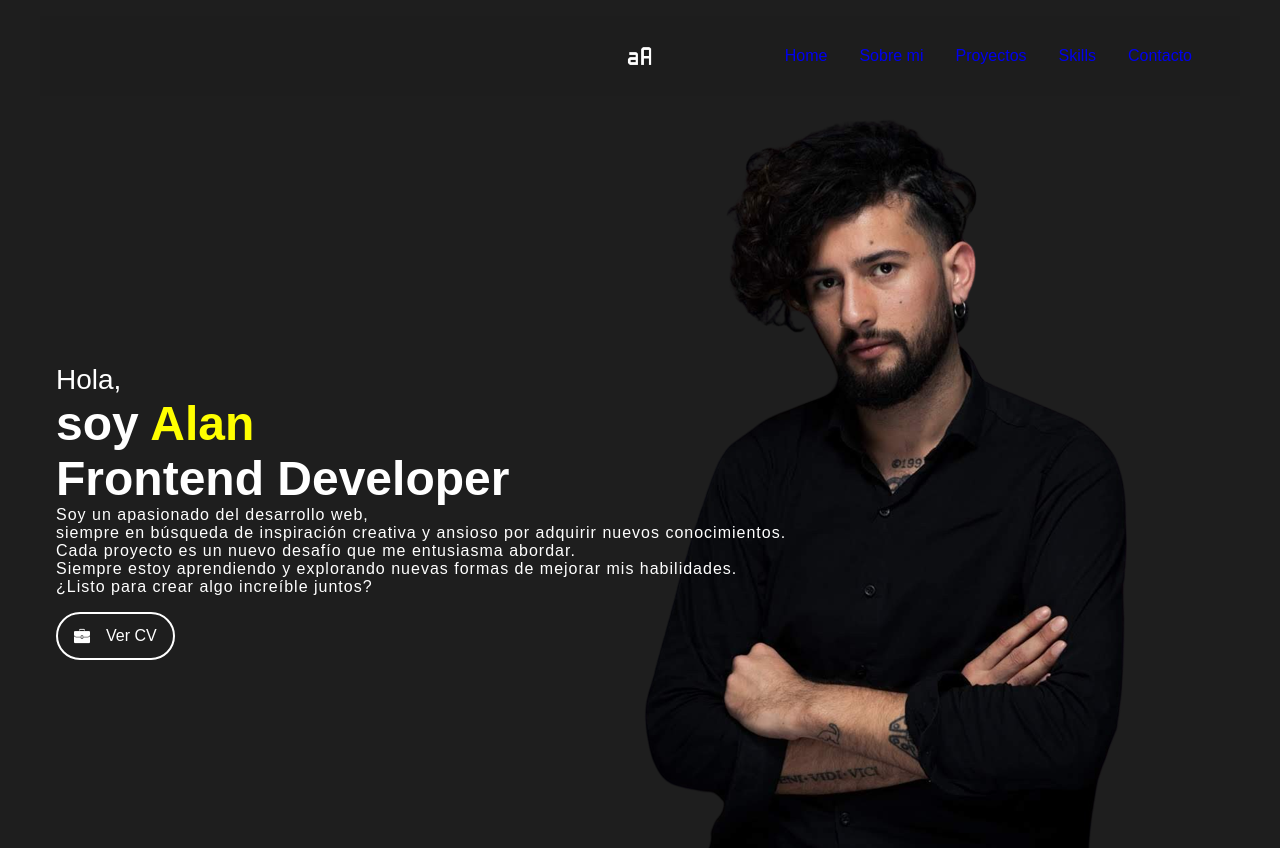
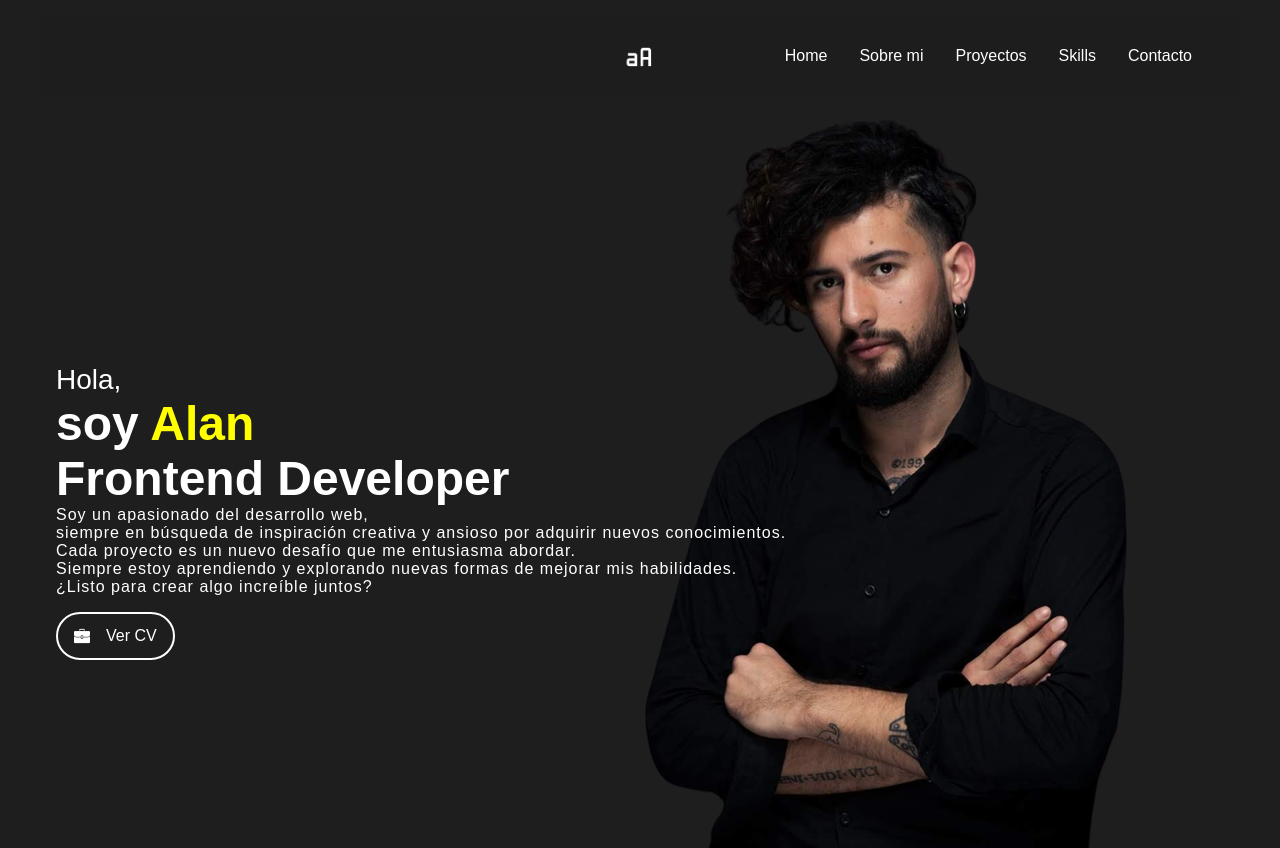
Before and after one commit to alanfrancoa/portfolio, a React (Vite) app in the folder portfolio-personal/: page / in a window 1280 px wide. Built offline with nearby package versions, Linux system fonts and the light colour scheme; a web font is replaced by a local one.

Commit message:
Se modifican estilos de navbar.

```diff
--- a/portfolio-personal/src/Components/NavBar/navbar.css
+++ b/portfolio-personal/src/Components/NavBar/navbar.css
@@ -17,8 +17,10 @@
 /* Estilos para el logo */
 .logo {
   object-fit: contain;
-  height: 3rem; /* Ajusta el tamaño de la imagen */
-  width: auto;
+  height: 3rem;
+  /* Ajusta el tamaño de la imagen */
+  width: 3rem;
+  z-index: 0;
 }
 
 /* Estilos para los enlaces del menú */
@@ -27,9 +29,12 @@
   align-items: center;
 }
 
+/* Estilos para los enlaces del menú */
 .desktopMenuListItem {
   margin: 1rem;
   cursor: pointer;
+  text-decoration: none;
+  color: #fff; /* Color predeterminado para los enlaces no visitados */
 }
 
 .desktopMenuListItem:hover {
@@ -37,14 +42,15 @@
   border-bottom: 3px ridge yellow;
 }
 
-/* Alineación del logo a la izquierda */
-.logo {
-  order: -1;
+.desktopMenuListItem:visited {
+  color: #fff; /* Color para los enlaces visitados */
 }
+
 
 /* Estilos para el menú hamburguesa */
 .mobileMenu {
-  display: none; /* Por defecto, oculto en pantallas grandes */
+  display: none;
+  /* Por defecto, oculto en pantallas grandes */
 }
 
 .mobileMenuBtn {
@@ -81,22 +87,27 @@
 /* Media Query para dispositivos móviles */
 @media (max-width: 768px) {
   .desktopMenu {
-    display: none; /* Oculto en pantallas pequeñas */
+    display: none;
+    /* Oculto en pantallas pequeñas */
   }
 
   .mobileMenu {
-    display: flex; /* Mostrado en pantallas pequeñas */
+    display: flex;
+    /* Mostrado en pantallas pequeñas */
   }
 
   .desktopMenuBtn {
-    display: flex; /* Ajusta para mostrar el botón de contacto en pantallas grandes */
+    display: flex;
+    /* Ajusta para mostrar el botón de contacto en pantallas grandes */
   }
 
   .logo {
-    height: 2rem; /* Ajusta el tamaño del logo en dispositivos móviles */
+    height: 2rem;
+    /* Ajusta el tamaño del logo en dispositivos móviles */
   }
 
   .mobileMenuImg {
-    height: 1.5rem; /* Ajusta el tamaño del logo en el menú hamburguesa */
+    height: 1.5rem;
+    /* Ajusta el tamaño del logo en el menú hamburguesa */
   }
 }
```
Also changed, not shown: portfolio-personal/src/assets/logo.png, 1 other file (tests, documents, lock files or other folders).
